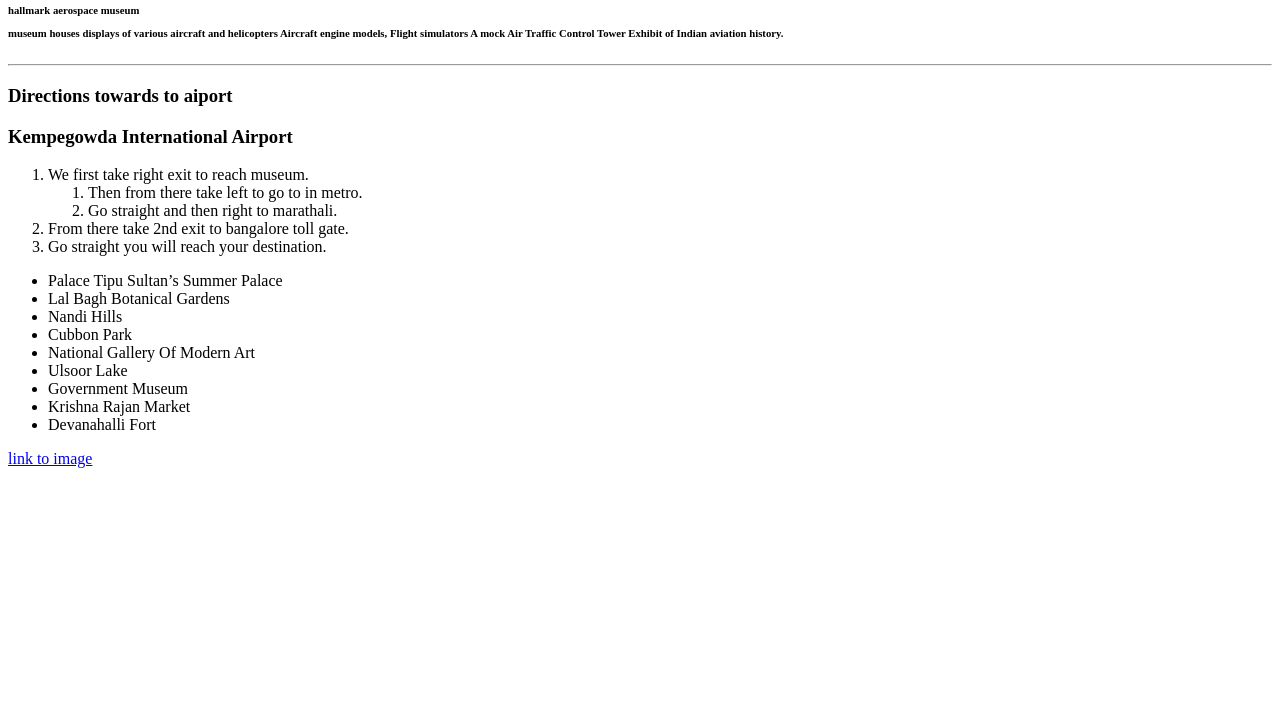
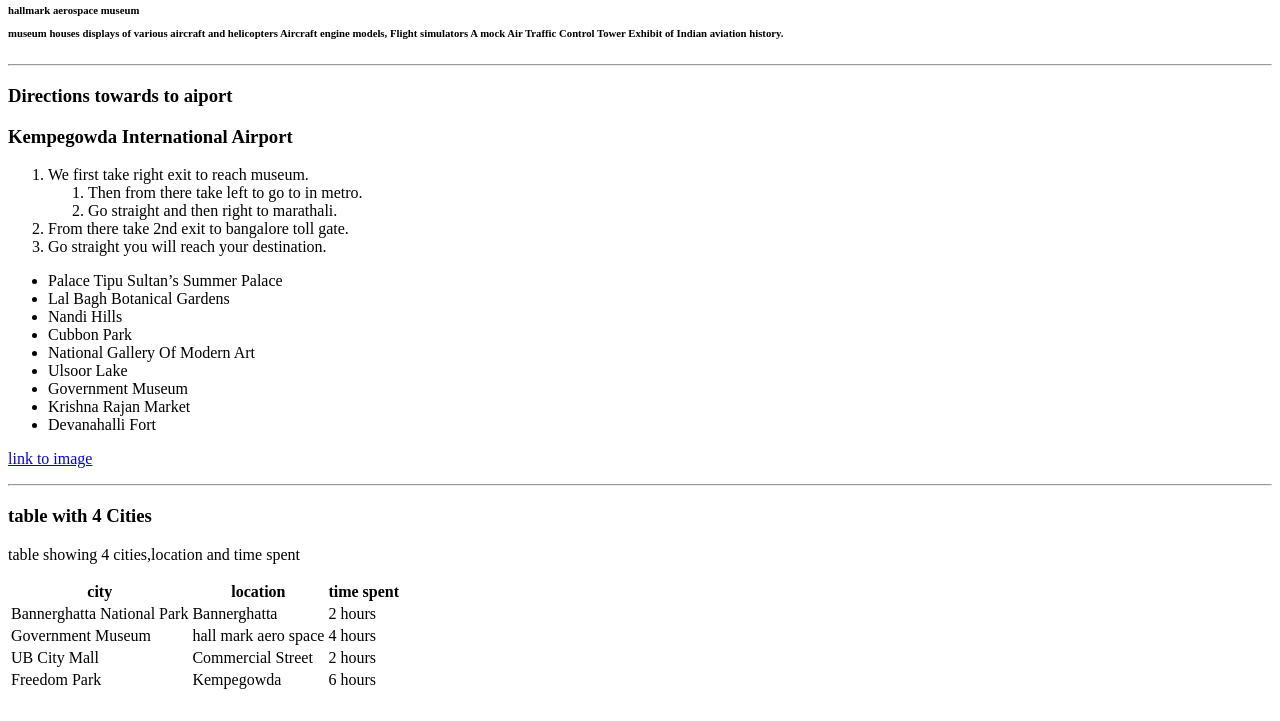
Before and after one commit to 44-563-Web-Apps-F22/44563-webapps-assignment-3-stirumani, a plain HTML site: page index.html in a window 1280 px wide. Shown: the part 79-800 px from the top of the page. Drawn offline with Linux system fonts and the light colour scheme.

Commit message:
added table

```diff
--- a/index.html
+++ b/index.html
@@ -49,5 +49,35 @@
 <li>Devanahalli Fort</li>
     </ul>
     <p><a href="file:///C:/Users/S555914/Desktop/webapps-repo/44563-webapps-assignment-3-stirumani/aboutme.html">link to image</a></p>
+    <hr>
+    <h3>table with 4 Cities</h3>
+    <p>table showing 4 cities,location and time spent</p>
+    <table>
+        <tr>
+            <th>city</th>
+            <th>location</th>
+            <th>time spent</th>
+        </tr>
+        <tr>
+            <td>Bannerghatta National Park</td>
+            <td>Bannerghatta</td>
+            <td> 2 hours</td>
+        </tr>
+        <tr>
+            <td>Government Museum	</td>
+            <td>hall mark aero space</td>
+            <td>4 hours</td>
+        </tr>
+        <tr>
+            <td>UB City Mall</td>
+            <td>Commercial Street</td>
+            <td> 2 hours</td>
+      </tr>
+        <tr>
+            <td>Freedom Park</td>
+            <td>Kempegowda</td>
+            <td> 6 hours</td>
+        </tr>
+    </table>
 
 </body>
```
